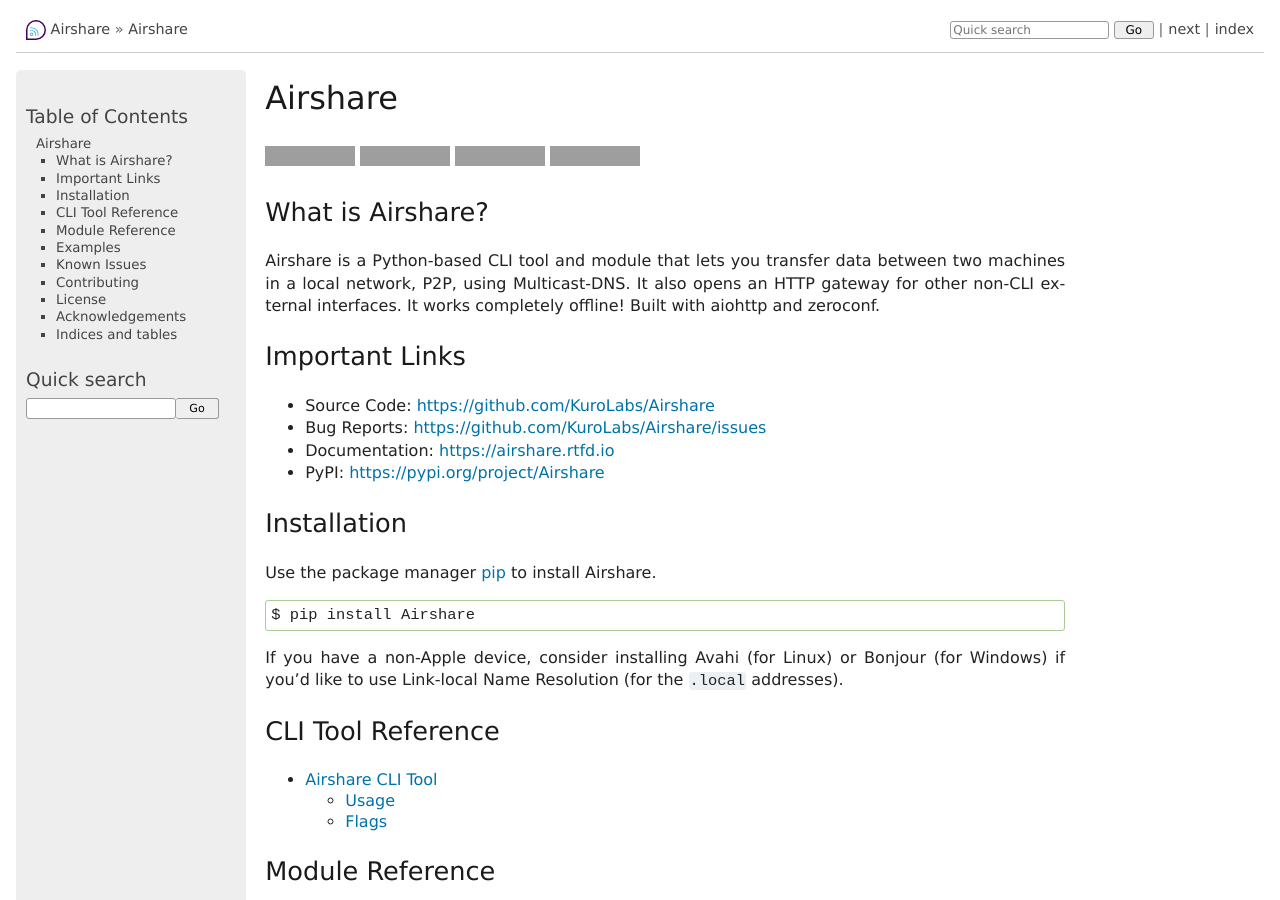
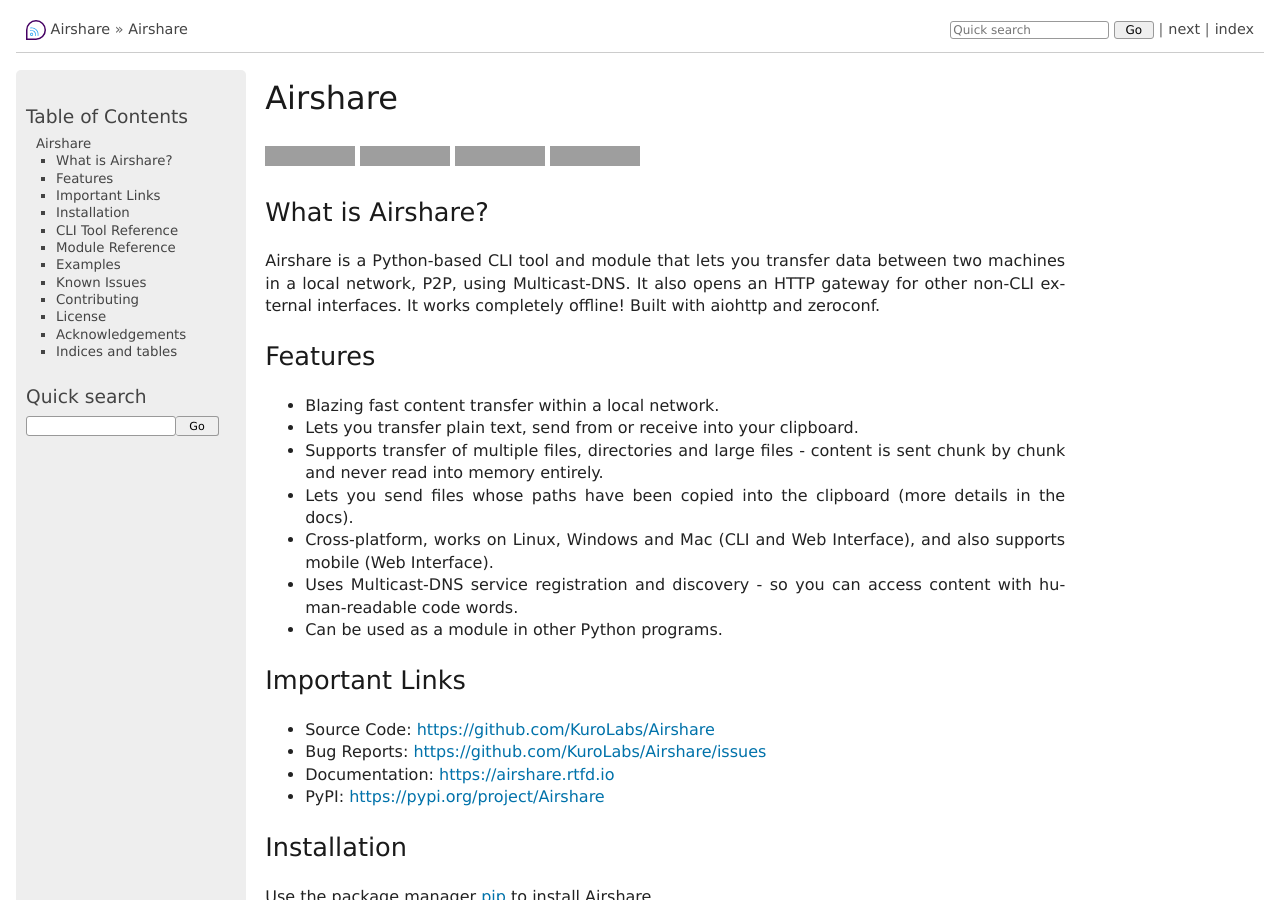
Before and after one commit to KuroLabs/Airshare, a Sphinx documentation site: the page built from docs/source/index.rst, in a window 1280 px wide and 900 px high. Built offline with Sphinx 7.4.7, drawn with Linux system fonts in a browser that asks for light colours; some of the changed text lies outside the part shown; grey boxes are pictures that could not be loaded.

Commit message:
Added features to docs

```diff
--- a/docs/source/index.rst
+++ b/docs/source/index.rst
@@ -46,6 +46,17 @@
 between two machines in a local network, P2P, using Multicast-DNS. It also
 opens an HTTP gateway for other non-CLI external interfaces. It works
 completely offline! Built with aiohttp and zeroconf.
+
+Features
+--------
+
+* Blazing fast content transfer within a local network.
+* Lets you transfer plain text, send from or receive into your clipboard.
+* Supports transfer of multiple files, directories and large files - content is sent chunk by chunk and never read into memory entirely.
+* Lets you send files whose paths have been copied into the clipboard (more details in the docs).
+* Cross-platform, works on Linux, Windows and Mac (CLI and Web Interface), and also supports mobile (Web Interface).
+* Uses Multicast-DNS service registration and discovery - so you can access content with human-readable code words.
+* Can be used as a module in other Python programs.
 
 Important Links
 ---------------
@@ -123,6 +134,9 @@
 The Airshare logo was designed by
 `Siddique <https://dribbble.com/thesideeq>`__.
 
+The Airshare GIF was designed by
+`Anam Saatvik <https://github.com/kalki7>`__.
+
 Indices and tables
 ------------------
 
```
